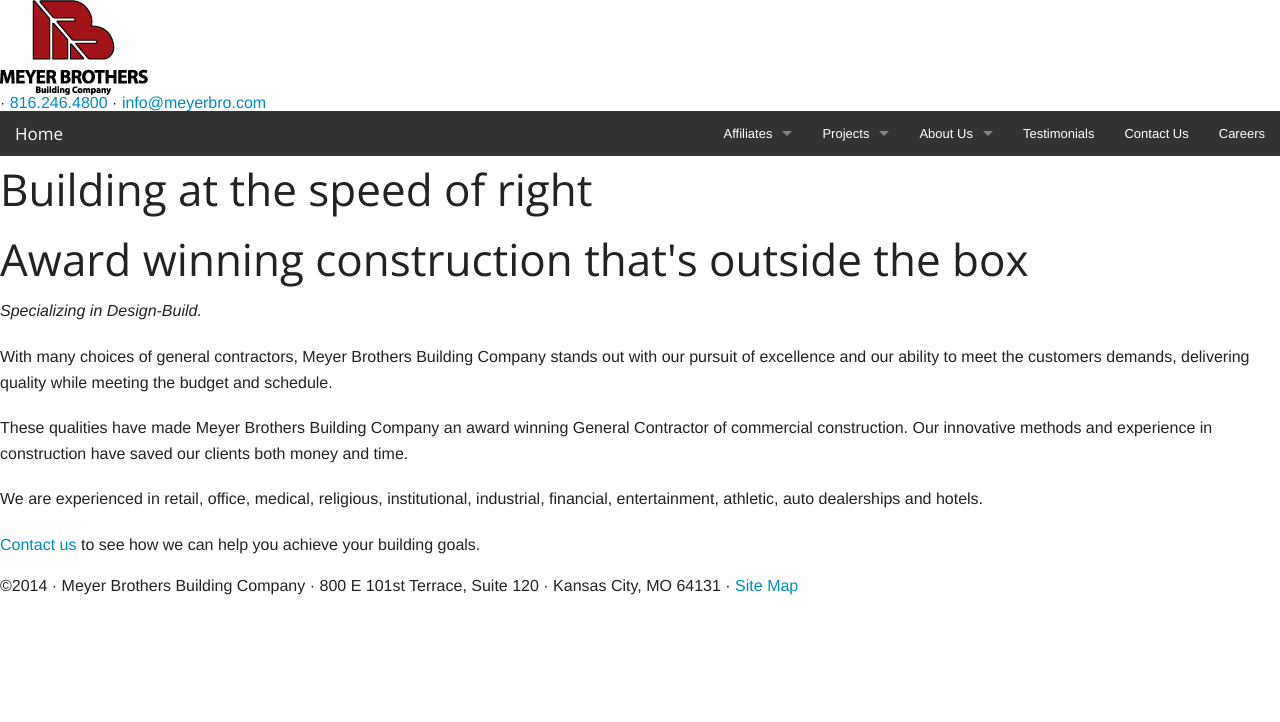
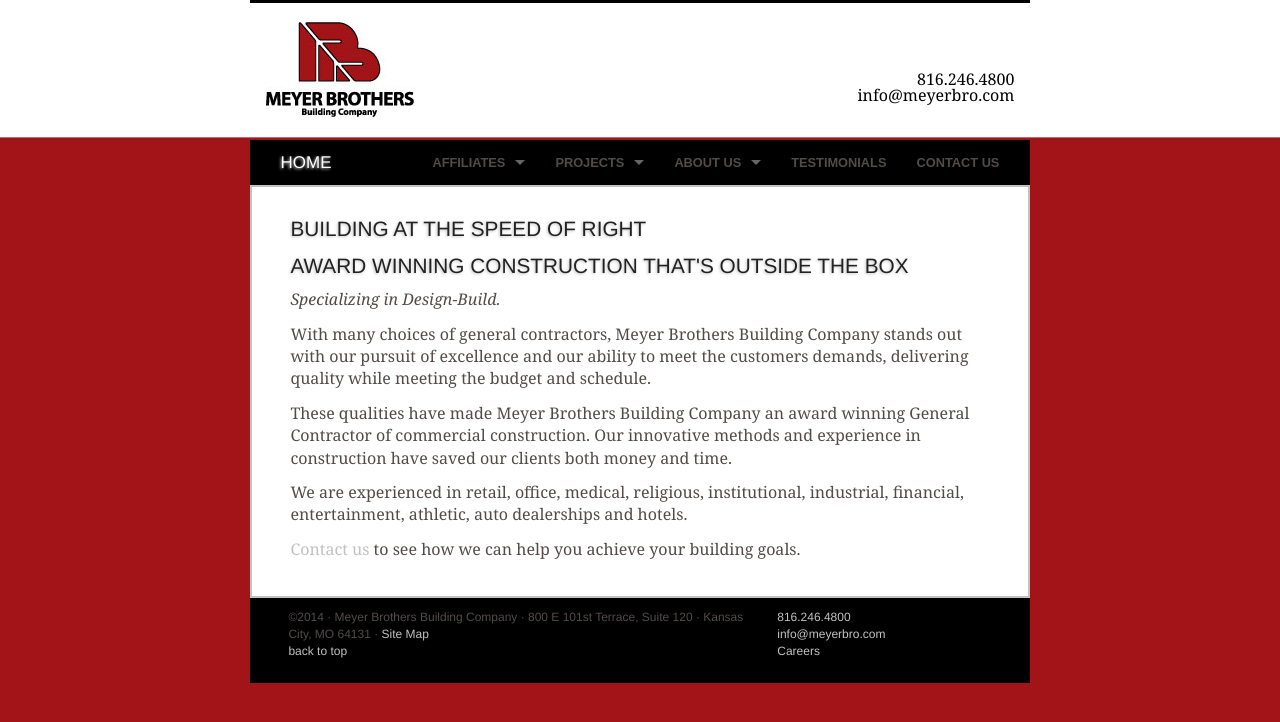
Before and after one commit to jiko/meyerbro, a Jekyll site: the page built from index.html, in a window 1280 px wide. Shown: the top 722 px of the page. Built offline with Jekyll 4.4.1, drawn with Linux system fonts in a browser that asks for light colours; Markdown is read by kramdown in place of the engine named in the settings.

Commit message:
Ported the Heise-Meyer design over with MBBC-specific customizations. Still some details to iron out.

```diff
--- a/_layouts/default.html
+++ b/_layouts/default.html
@@ -1,5 +1,6 @@
 <!DOCTYPE html>
 <html class="no-js" lang="en">
+
 <head>
   <meta charset="utf-8">
   <meta http-equiv="X-UA-Compatible" content="IE=edge,chrome=1">
@@ -10,18 +11,22 @@
   <link rel="shortcut icon" href="{{ site.baseurl }}/Images/favicon.ico" />
   <link rel="stylesheet" href="{{ site.baseurl }}/css/normalize.css" />
   <link rel="stylesheet" href="{{ site.baseurl }}/css/foundation.min.css" />
+  <link rel="stylesheet" href="{{ site.baseurl }}/css/main.css">
   <script src="{{ site.baseurl }}/js/modernizr.js"></script>
 </head>
 
 <body>
-	<div class="header">
-  	<div id="headerImage">
-    	<a href="{{ site.baseurl }}/index.html"><img src="{{ site.baseurl }}/Images/logo/MB-logo-lg.jpg" alt="MBBC logo" /></a>  	</div>
-    <div class="headerInfo"> &middot; <a href="tel:+8162464800">816.246.4800</a> &middot; <a href="mailto:info@meyerbro.com?subject=Inquiry from website">info@meyerbro.com</a></div>
+  <div class="container">
+    <div class="site">
+      <header>
+        <div id="headerinfo">
+          <a href="tel:+8162464800">816.246.4800</a><br/>
+          <a href="mailto:info@meyerbro.com?subject=Inquiry from website">info@meyerbro.com</a>
         </div>
-
-
-
+        <h1 class="title">
+          <a href="{{ site.baseurl }}/index.html"><img src="{{ site.baseurl }}/Images/logo/MB-logo-lg.jpg" alt="MBBC logo" /></a>
+        </h1>
+      </header>
       <nav class="top-bar" data-topbar role="navigation">
         <ul class="title-area">
           <li class="name"><h1><a href="{{ site.baseurl }}/index.html">Home</a></h1></li>
@@ -153,19 +158,27 @@
             </ul>
           <li><a href="{{ site.baseurl }}/testimonials.html">Testimonials</a></li>
           <li><a href="{{ site.baseurl }}/contact.html">Contact Us</a></li>
-      <li><a href="{{ site.baseurl }}/careers.html">Careers</a></li>
         </ul>
         </section>
       </nav>
-
+      <article>
            {{ content }}
-
-
-	<div class="contentFooter">
-  	<div class="footerInfo">&copy;2014 &middot; Meyer Brothers Building Company &middot; 800 E 101st Terrace, Suite 120 &middot; Kansas City, MO 64131 &middot; <a href="{{ site.baseurl}}/sitemap.html">Site Map</a><br />
-  	  <br />
+      </article>
+      <footer class="row">
+        <div class="small-7 large-8 columns">
+          <p>&copy;2014 &middot; Meyer Brothers Building Company &middot; 800 E 101st Terrace, Suite 120 &middot; Kansas City, MO 64131 &middot; <a href="{{ site.baseurl}}/sitemap.html">Site Map</a><br/>
+          <a href="#headerinfo">back to top</a></p>
         </div>
+        <div class="small-5 large-4 columns">
+          <p>
+          <a href="tel:+8162464800">816.246.4800</a><br/>
+          <a href="mailto:info@meyerbro.com?subject=Inquiry from website">info@meyerbro.com</a></br>
+          <a href="{{ site.baseurl }}/careers.html">Careers</a>
+          </p>
         </div>
+      </footer>
+    </div><!-- /site -->
+  </div> <!-- /container -->
   <!-- Google Analytics -->
   <script src="{{ site.baseurl}}/js/jquery.js"></script>
   <script src="{{ site.baseurl}}/js/foundation.min.js"></script>
--- /dev/null
+++ b/css/main.css
@@ -0,0 +1,240 @@
+---
+---
+/*****************************************************************************/
+/*
+/* Common
+/*
+/*****************************************************************************/
+
+/* Global Reset */
+* {
+  margin: 0;
+  padding: 0;
+}
+
+html, body { height: 100%; }
+header, nav, article, footer {
+	display: block;}
+
+body {
+	color: #524b49;
+	background-image:url({{site.baseurl}}/Images/layout/mb-bg.jpg);
+	background-repeat:repeat-x;
+	background-color: #a21418;
+	font-family: 'Helserif-Boo', Georgia, Times, Serif;
+	margin: 0px;
+}
+
+h1, h2, h3, h4, h5, h6 {
+	font-family: Helvetica, Arial, sans-serif;
+	font-weight: 500;
+	text-transform: uppercase;
+	text-shadow: -1px 1px 3px #c1c1c1;}
+h1 { font-size: 1.3em;}
+h2 { font-size: 1.17em;}
+h3 { font-size: 1em; line-height: 1em;}
+p {
+	font-size: 1em;
+	line-height: 1.4em;
+	margin-bottom: .75rem;}
+
+a         { color: #c1c1c1; }
+a:hover   { color: #524B49; }
+a:visited { color: #3C6888; }
+
+hr {
+	border: 0;
+	color: #C2C2C2;
+	background-color: #C2C2C2;
+	height: 2px;}
+
+table {
+  font-size: inherit;
+  font: 100%;
+}
+
+/*****************************************************************************/
+/*
+/* Site
+/*
+/*****************************************************************************/
+
+.container {
+	max-width: 780px;
+	margin: 0px auto;
+	background color: #ffffff;}
+
+header {
+	padding: 2%;
+	border-top: 3px solid #000000;}
+header h1 {
+	color: #ffffff;}
+#headerinfo {
+	float: right;
+	text-align: right;
+	color: #000;
+	padding-top: 7%;}
+#headerinfo a {
+	color: #000;}
+#headerinfo a:hover {
+	color: #c1c1c1;}
+
+
+
+.site .meta {
+  color: #aaa;
+}
+
+footer {
+	font-family: Helvetica, arial, sans-serif;
+	font-weight: 400;
+	font-size: 12px;
+	padding: 1.5% 3%;
+	background-color: #000;
+	overflow: auto;
+	width: 100%;}
+
+#footer_left {
+	font-size: 12px;}
+#footer_right {
+	width: 26.5%;
+	float: right;
+	font-size: 12px;}
+
+footer address {
+	display: inline;}
+/*
+footer .contact {
+  float: left;
+  margin-right: 3em;
+}
+
+footer .contact a {
+  color: #8085C1;
+}
+
+footer .rss {
+  margin-right: -.2em;
+  float: right;
+  text-align: right;
+}
+
+footer .rss img {
+  border: 0;
+}*/
+
+article {
+	border: 2px solid #c2c2c2;
+	background-color: #ffffff;
+	overflow: auto;
+	padding: 3% 3%;
+	font-family: 'Helserif-Boo', Georgia, Times, Serif;}
+
+/*****************************************************************************/
+/*
+/* Images
+/*
+/*****************************************************************************/
+
+.id-card img {
+	width: 113px;
+	max-height: 160px;
+	}
+/*
+article img {
+	width: 260px;
+	}
+*/
+
+/*****************************************************************************/
+/*
+/* Overrides
+/*
+/******************************************************************************/
+
+.pull-right {
+  float: right !important;
+}
+
+.pull-left {
+  float: left !important;
+}
+
+.img-responsive {
+  display: block;
+  height: auto;
+  max-width: 100%;
+  margin: 5% 0 7.5% 0;
+}
+
+
+nav.top-bar {
+	padding: 0px 2%;
+	background-color: #000;
+}
+
+ul.right {
+	color: #524B49;
+	background-color: #000;
+}
+
+.top-bar-section ul li > a {
+	font-family: 'Montserrat', Arial, sans-serif !important;
+	font-weight: 700;
+	text-transform: uppercase;
+	font-size: .8em;
+	color: #524B49;
+	background: #000;
+}
+
+.top-bar-section li a:not(.button) {
+	background: #000;
+}
+
+.top-bar.expanded .title-area {
+	background: #000 !important;
+}
+
+.top-bar expanded {
+	background: #000 !important;
+}
+
+.top-bar {
+	background: #000;
+}
+
+/*
+nav.top-bar {
+	font-family: 'Montserrat', Arial, sans-serif !important;
+	font-weight: 700;
+	text-transform: uppercase;
+	font-size: .8em;
+	color: #524B49;
+	height: auto;
+	text-shadow: -1px 1px 3px #b9b9b9;}
+
+section.top-bar-section {
+	display: inline-block;
+	color: #524B49;
+	background-color: #000;
+}
+
+section.top-bar-section li {
+	color: #524B49;
+	background-color: #000;
+}
+
+nav li {
+	display: inline-block;
+	width: 16%;
+	border-right: 2px solid #c2c2c2;
+	text-align: center}
+nav #last {
+	border-right: 0px;}
+nav li a{
+	color: #524B49 !important;
+	text-decoration: none;}
+nav li a:hover, nav li a.current {
+	color: #000000 !important;
+	text-decoration: none !important;}
+*/
--- a/index.html
+++ b/index.html
@@ -5,8 +5,8 @@
 keywords: Meyer, Brothers, Meyer Brothers, Construction, Building, tilt-up, Framing, Build-to-suit, Build to suit, tilt up, contractor, contractors, general contractor, kansas city general contractor, kasnsas city general contractors, contracting, developments, build, new building, new facility, meyer company design-build, design/build, design build, architectural tilt-up, tiltup, designbuild, Lee's Summit Contractors, Blue Springs Contractor, Olathe Contractors, Overland Park Contractors, Leawood, commercial contractors, kansas city construction company
 ---
 
-<div class="content">
- <div class="solidRight" id="largeLeft">
+<div class="row">
+ <div class="12-large columns">
   <h1>
    Building at the speed of right
   </h1>
@@ -34,28 +34,15 @@
   <h1>
    Award winning construction that's outside the box
   </h1>
+  <p><em>Specializing in Design-Build.</em></p>
+  <p>With many choices of general contractors, Meyer Brothers Building Company stands out with our pursuit of excellence and our ability to meet the customers demands, delivering quality while meeting the budget and schedule.</p>
+  <p>These qualities have made Meyer Brothers Building Company an award winning General Contractor of commercial construction. Our innovative methods and experience in construction have saved our clients both money and time.</p>
+  <p>We are experienced in retail, office, medical, religious, institutional, industrial, financial, entertainment, athletic, auto dealerships and hotels.</p>
   <p>
-   <em>
-    Specializing in Design-Build.
-   </em>
-   <p>
-    With many choices of general contractors, Meyer Brothers Building Company stands out with our pursuit of excellence and our ability to meet the customers demands, delivering quality while meeting the budget and schedule.
-    <p>
-     These qualities have made Meyer Brothers Building Company an award winning General Contractor of commercial construction. Our innovative methods and experience in construction have saved our clients
-        both money and time.
-     <p>
-      We are experienced in retail, office, medical, religious, institutional, industrial, financial, entertainment, athletic, auto dealerships and hotels.
-      <p>
-       <a href="contact.html">
-        Contact us
-       </a>
-       to see how we can help you achieve your building goals.
-      </p>
-     </p>
-    </p>
-   </p>
+   <a href="contact.html">
+    Contact us
+   </a>
+   to see how we can help you achieve your building goals.
   </p>
  </div>
- <div class="clearfloat">
- </div>
 </div>
```
Lines whose indentation alone changed are shown as unchanged.
